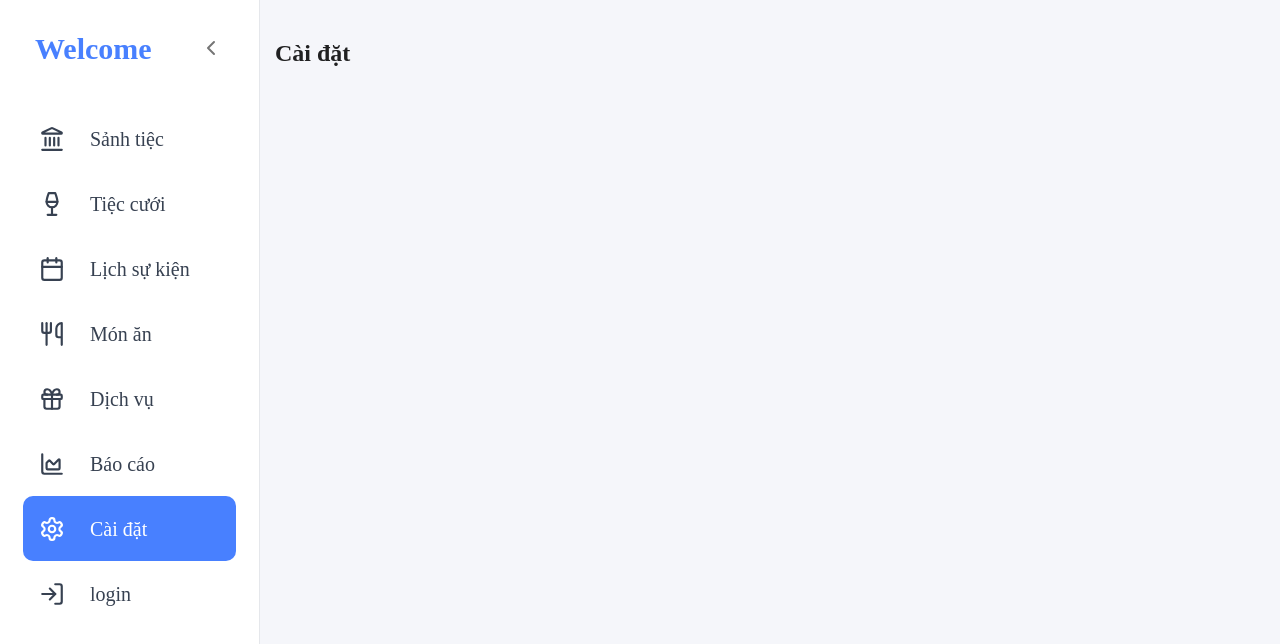
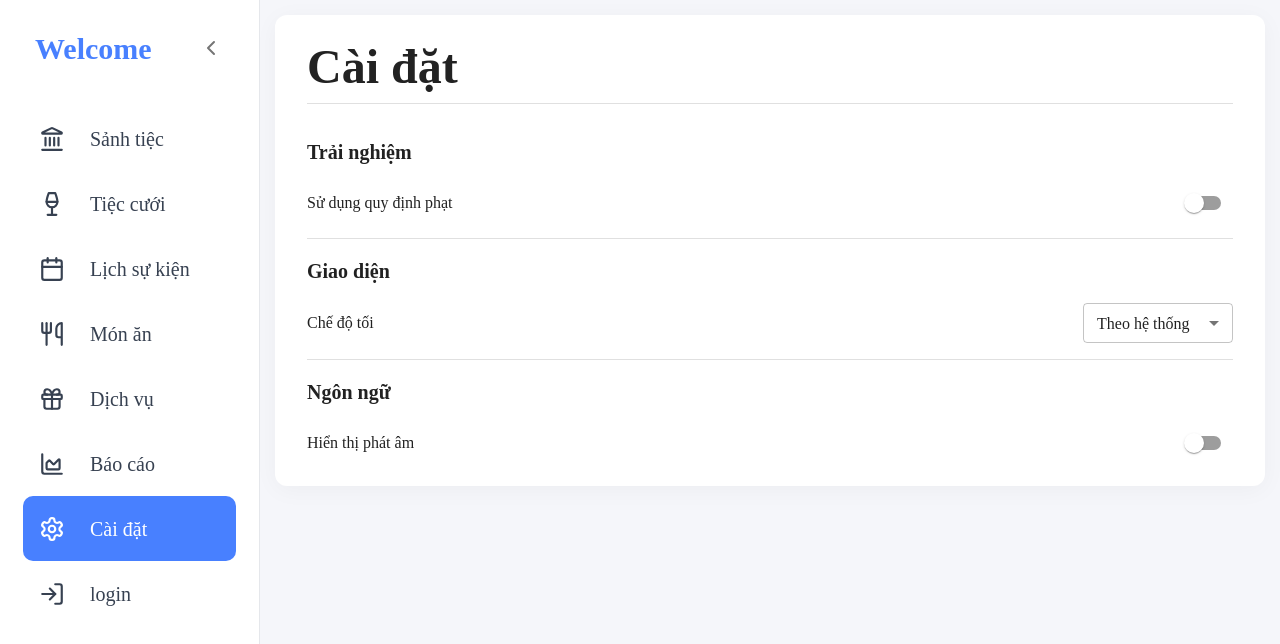
Before and after one commit to duy23520375/WEB_SE, a React (Vite) app in the folder client/: page /cai-dat in a window 1280 px wide. Shown: the top 644 px of the page. Built offline with nearby package versions, Linux system fonts and the light colour scheme.

Commit message:
Add files via upload

```diff
--- a/client/src/pages/Settings/Settings.tsx
+++ b/client/src/pages/Settings/Settings.tsx
@@ -1,3 +1,91 @@
+import React, { useState, useEffect } from 'react';
+import {
+  Box,
+  Typography,
+  Switch,
+  Container,
+  Divider,
+  MenuItem,
+  Select,
+  FormControl
+} from '@mui/material';
+
 export default function Settings() {
-    return <h2>Cài đặt</h2>
+  // State for penalty switch, initialize from localStorage if available
+  const [usePenaltyRegulations, setUsePenaltyRegulations] = useState(() => {
+    const stored = localStorage.getItem('penaltyRuleEnabled');
+    return stored === null ? false : stored === 'true';
+  });
+  const [showPronunciation, setShowPronunciation] = useState(false);
+  const [darkMode, setDarkMode] = useState('system');
+
+  // Whenever the switch changes, save to localStorage
+  useEffect(() => {
+    localStorage.setItem('penaltyRuleEnabled', usePenaltyRegulations ? 'true' : 'false');
+  }, [usePenaltyRegulations]);
+
+  // Để lấy giá trị này ở nơi khác:
+  // const penaltyRuleEnabled = localStorage.getItem('penaltyRuleEnabled') === 'true';
+
+  return (
+    <Box sx={{ background: '#f5f6fa', minHeight: '100vh', p: 0 }}>
+      <Box sx={{ background: '#fff', borderRadius: 3, p: 3, boxShadow: '0 4px 24px rgba(0,0,0,0.04)', maxWidth: 1400, mx: 'auto', width: '100%' }}>
+        {/* Header */}
+        <Typography
+          variant="h3"
+          component="h1"
+          sx={{ fontWeight: 700, color: '#222', mb: 1, ml: 1 }}
+        >
+          Cài đặt
+        </Typography>
+        <Divider sx={{ mb: 4, mx: 1 }} />
+
+        {/* Nhóm: Trải nghiệm */}
+        <Typography variant="h6" sx={{ fontWeight: 700, mb: 2, ml: 1 }}>
+          Trải nghiệm
+        </Typography>
+        <Box sx={{ display: 'flex', alignItems: 'center', justifyContent: 'space-between', mb: 1, px: 1 }}>
+          <Typography>Sử dụng quy định phạt</Typography>
+          <Switch checked={usePenaltyRegulations} onChange={e => setUsePenaltyRegulations(e.target.checked)} color="primary" />
+        </Box>
+        {usePenaltyRegulations && (
+          <Box sx={{ px: 3, py: 1, mb: 1 }}>
+            <Typography variant="body2" color="text.secondary">
+              Thanh toán trễ phạt 1% / 1 ngày
+            </Typography>
+          </Box>
+        )}
+        <Divider sx={{ my: 2, mx: 1 }} />
+
+        {/* Nhóm: Giao diện */}
+        <Typography variant="h6" sx={{ fontWeight: 700, mb: 2, ml: 1 }}>
+          Giao diện
+        </Typography>
+        <Box sx={{ display: 'flex', alignItems: 'center', justifyContent: 'space-between', mb: 2, px: 1 }}>
+          <Typography>Chế độ tối</Typography>
+          <FormControl size="small" sx={{ minWidth: 150 }}>
+            <Select
+              value={darkMode}
+              onChange={e => setDarkMode(e.target.value)}
+              variant="outlined"
+            >
+              <MenuItem value="system">Theo hệ thống</MenuItem>
+              <MenuItem value="light">Sáng</MenuItem>
+              <MenuItem value="dark">Tối</MenuItem>
+            </Select>
+          </FormControl>
+        </Box>
+        <Divider sx={{ my: 2, mx: 1 }} />
+
+        {/* Nhóm: Ngôn ngữ */}
+        <Typography variant="h6" sx={{ fontWeight: 700, mb: 2, ml: 1 }}>
+          Ngôn ngữ
+        </Typography>
+        <Box sx={{ display: 'flex', alignItems: 'center', justifyContent: 'space-between', px: 1 }}>
+          <Typography>Hiển thị phát âm</Typography>
+          <Switch checked={showPronunciation} onChange={e => setShowPronunciation(e.target.checked)} color="primary" />
+        </Box>
+      </Box>
+    </Box>
+  );
 }
```
